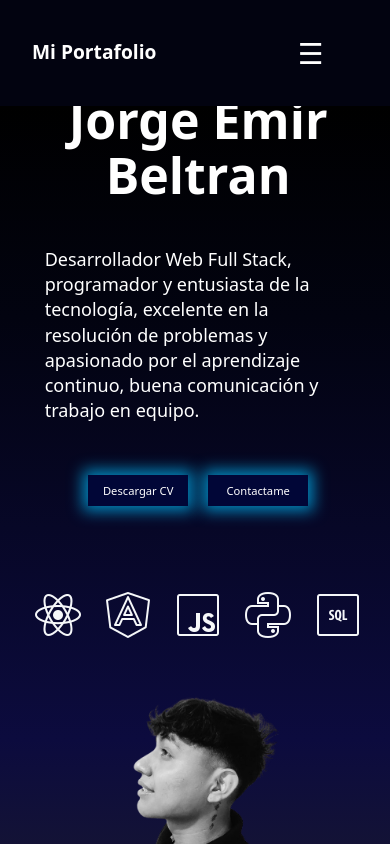
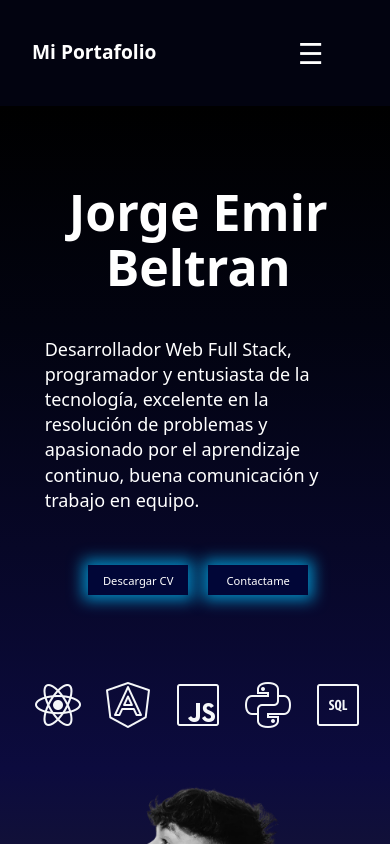
Before and after one commit to Emmir4444/Portafolio, a React (Vite) app in the folder portafolio/: page / in a window 390 px wide. Shown: the top 844 px of the page. Built offline with nearby package versions, Linux system fonts and the light colour scheme.

Commit message:
responsive

```diff
--- a/portafolio/src/Components/Banner/Banner.css
+++ b/portafolio/src/Components/Banner/Banner.css
@@ -32,8 +32,8 @@ background:
 
 .banner-title {
   font-size: 72px;
-  margin: 0;
-border: 2px solid #c5a80600;
+  margin: 0;;
+
 
 }
 
@@ -91,6 +91,8 @@ display: flex;
 @media (max-width: 768px) {
     .banner-main-container {
         flex-direction: column;
+        align-items: center;
+        height: auto;
     }
     .banner-text-container {
         width: 100vw;
@@ -99,8 +101,9 @@ display: flex;
         margin-top: 15vh;
     }
     .banner-title {
+      text-align: center;
         font-size: 50px;
-        margin-top: -25vh;
+        margin-top: -8vh;
     }
     .banner-subtitle {
         font-size: 18px;
```
